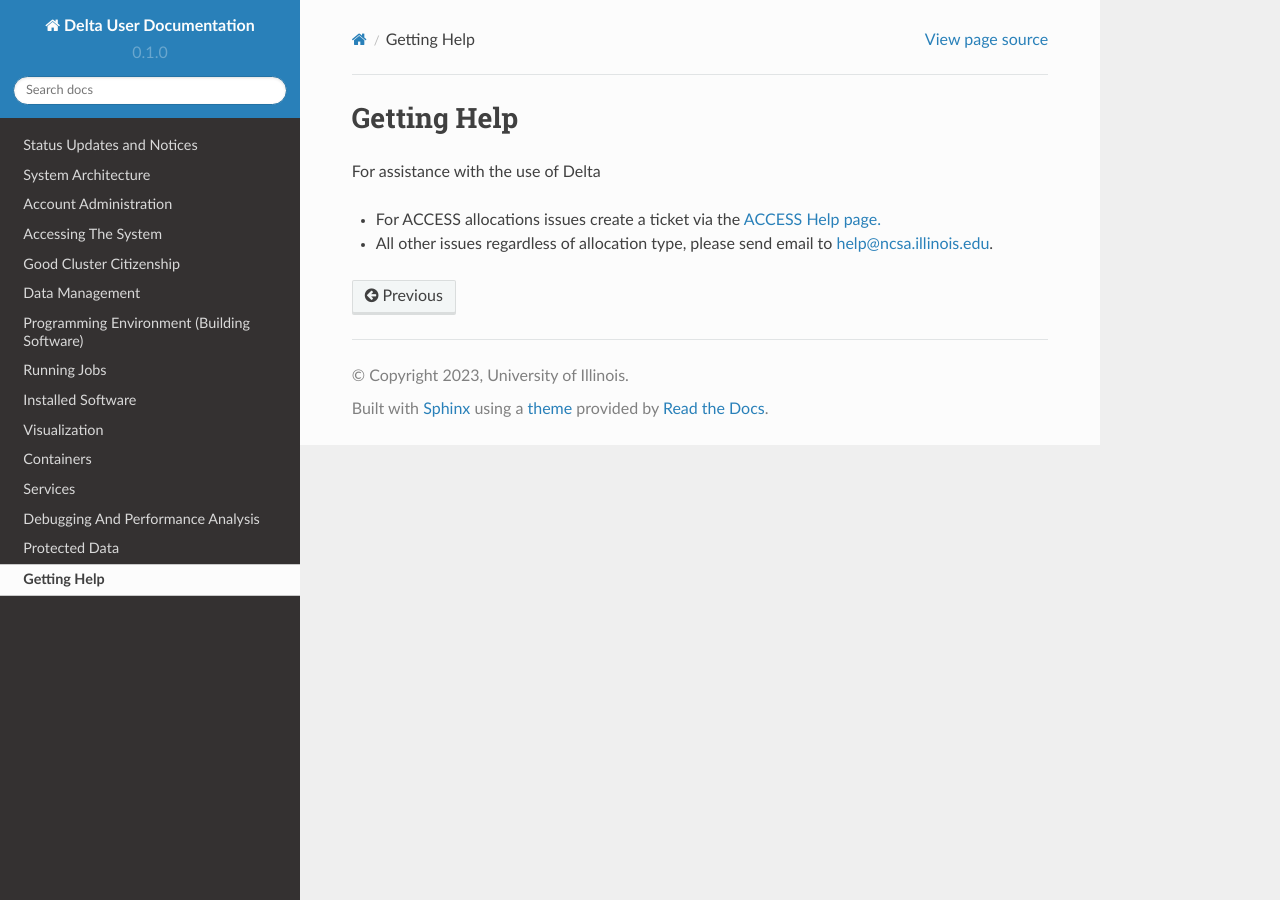
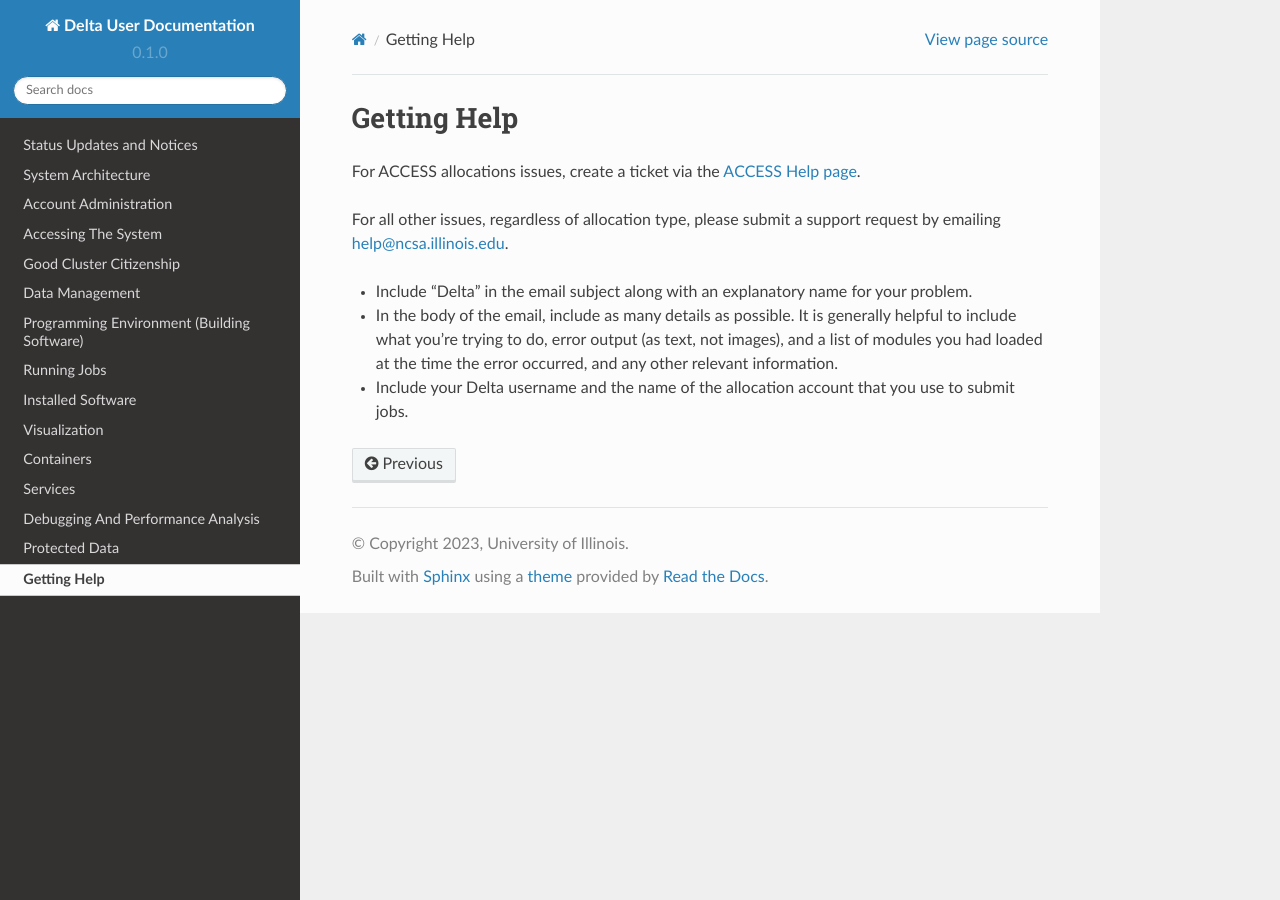
Before and after one commit to ncsa/Delta_doc, a Sphinx documentation site: the page built from docs/source/help.rst, in a window 1280 px wide. Built offline with Sphinx 7.4.7 and the Read the Docs theme 2.0.0, drawn with Linux system fonts in a browser that asks for light colours; pages that are not in the unit, such as notebooks, are missing from menus.

Commit message:
Update help.rst added more details
Added more details on submitting a request to NCSA, per Craig's Issue request.

```diff
--- a/docs/source/help.rst
+++ b/docs/source/help.rst
@@ -3,10 +3,10 @@
 Getting Help
 ================
 
-For assistance with the use of Delta
+For ACCESS allocations issues, create a ticket via the `ACCESS Help page <https://support.access-ci.org/open-a-ticket>`_.
 
--  For ACCESS allocations issues create a ticket via the `ACCESS Help
-   page. <https://support.access-ci.org/open-a-ticket>`__
+For all other issues, regardless of allocation type, please submit a support request by emailing help@ncsa.illinois.edu.
 
--  All other issues regardless of allocation type, please send email to
-   help@ncsa.illinois.edu.
+- Include "Delta" in the email subject along with an explanatory name for your problem.
+- In the body of the email, include as many details as possible. It is generally helpful to include what you're trying to do, error output (as text, not images), and a list of modules you had loaded at the time the error occurred, and any other relevant information.
+- Include your Delta username and the name of the allocation account that you use to submit jobs.
```
